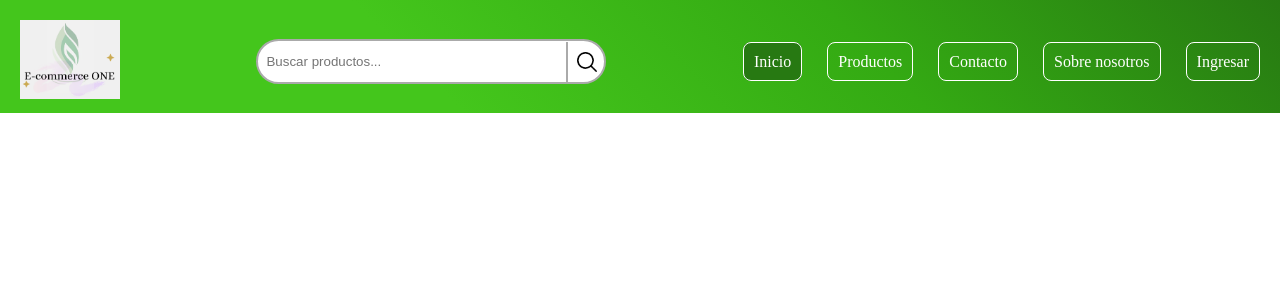
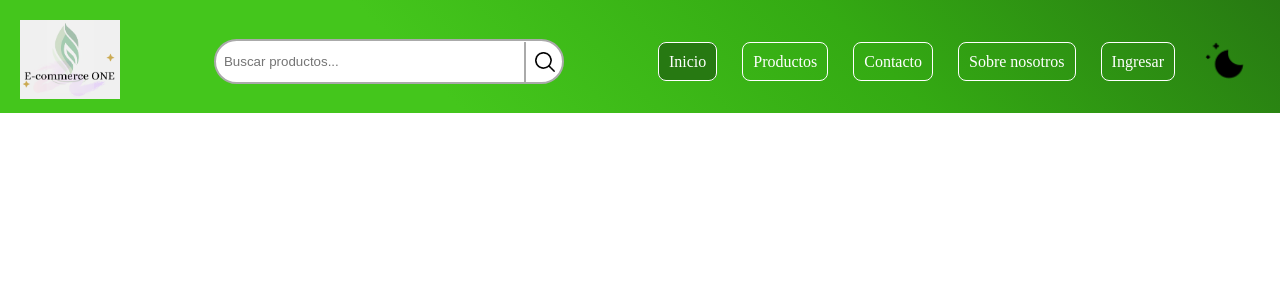
Before and after one commit to GuillermoJCV/E-Commerce-Project-ONE, a React (Vite) app: page / in a window 1280 px wide. Shown: the top 300 px of the page. Built offline with nearby package versions, Linux system fonts and the light colour scheme.

Commit message:
Agregue icon moon para cambiar de tema

```diff
--- a/src/components/header-page/Menu.jsx
+++ b/src/components/header-page/Menu.jsx
@@ -1,9 +1,15 @@
 import React, { useRef } from "react";
 import { NavLink } from 'react-router-dom';
 import menuIcon from "../../assets/icons/menu-icon.png"; // Ruta relativa a la carpeta 'assets'
+import moonIcon from "../../assets/icons/moon-icon.png"; // Ruta relativa al icono de luna
 
 function Menu({ toggleShowClass, loginMenuRef }) {
   const menuRef = useRef(); // Ref para el menú
+
+  // Función para cambiar entre modos de color
+  const toggleDarkMode = () => {
+    document.body.classList.toggle("dark-mode"); // Alternar clase dark-mode en el body
+  };
 
   return (
     <div>
@@ -55,6 +61,11 @@ function Menu({ toggleShowClass, loginMenuRef }) {
               Ingresar
             </NavLink>
           </li>
+
+          {/* Ingresar icono para cambiar de tema de claro a oscuro */}
+          <li className="theme" onClick={toggleDarkMode}>
+            <img src={moonIcon} alt="Icono" />
+          </li>
         </ul>
       </nav>
 
--- a/src/styles/header.css
+++ b/src/styles/header.css
@@ -102,6 +102,7 @@ Estilicelo o borrelo si quiere, nomas es por si acaso*/
 .nav ul {
   list-style-type: none;
   display: flex;
+  align-items: center; /* Centra verticalmente los elementos */
 }
 
 .nav ul li {
@@ -134,16 +135,26 @@ Estilicelo o borrelo si quiere, nomas es por si acaso*/
   border-radius: 5px;
 }
 
+/* *theme  */
+.theme {
+  cursor: pointer;
+  display: flex;
+  align-items: center; /* Centra verticalmente el icono de tema */
+}
+
+/* Estilos para el icono de tema */
+.theme img {
+  width: 50px;
+  height: 50px;
+  margin-right: 10px;
+}
+
+
 /* *** login-menu *** */
 .login-ingresar {
   display: block;
   /* Muestra el icono de hamburguesa en pantallas pequeñas */
   cursor: pointer;
-}
-
-.loginMenu {
-  display: none;
-  /* Oculta el menú en pantallas pequeñas */
 }
 
 .login-menu {
@@ -280,10 +291,6 @@ Estilicelo o borrelo si quiere, nomas es por si acaso*/
     cursor: pointer;
   }
 
-  .loginMenu {
-    display: none;
-    /* Oculta el menú en pantallas pequeñas */
-  }
 
   .login-menu {
     position: absolute;
```
Also changed, not shown: src/assets/icons/moon-icon-2.png (added), src/assets/icons/moon-icon.png (added).
